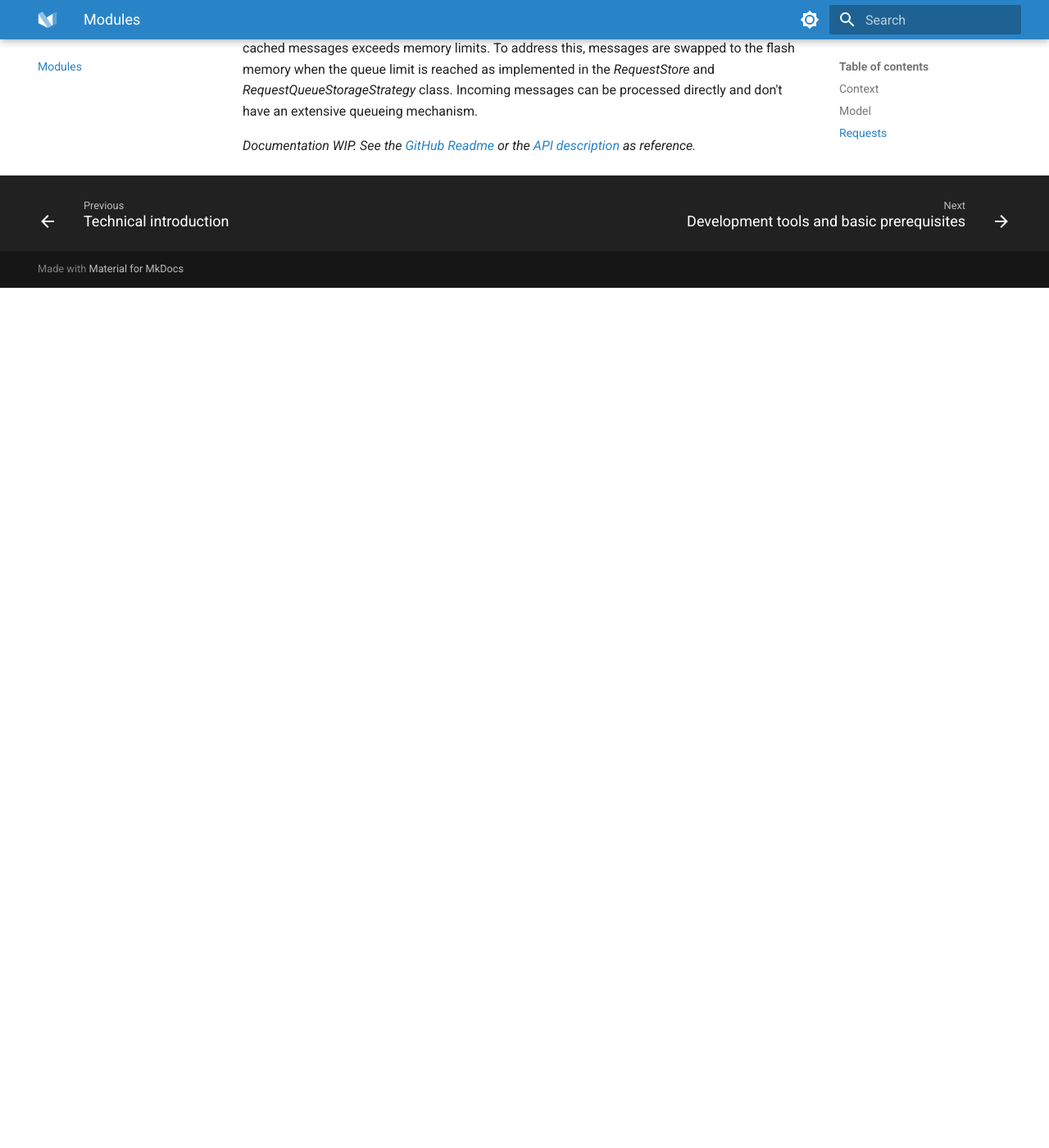
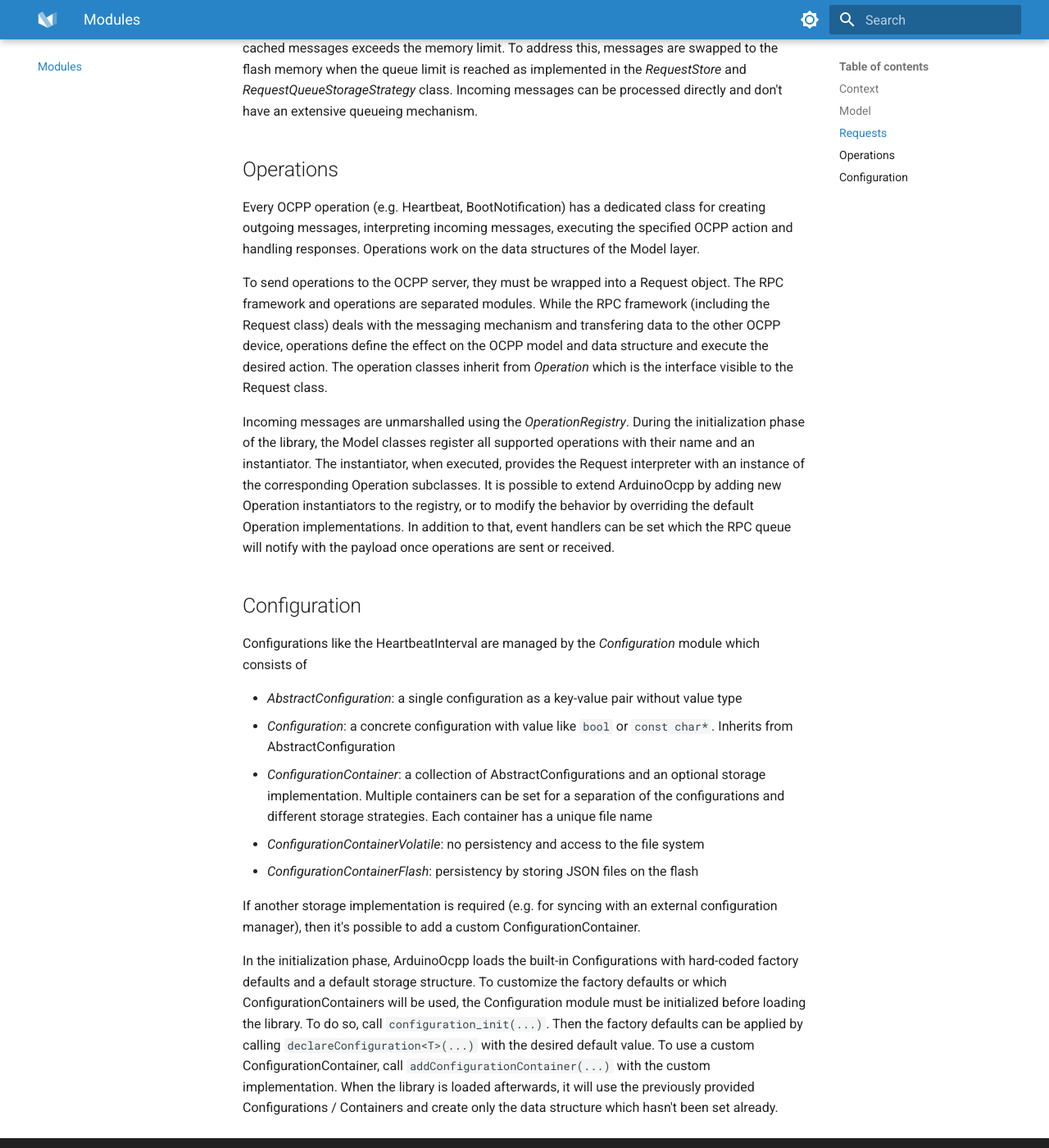
Before and after one commit to matth-x/MicroOcpp, an MkDocs documentation site: the page built from docs/modules.md, in a window 1280 px wide and 1400 px high, scrolled down 1579 px. Shown: the whole window at 82% size. Built offline with MkDocs 1.6.1 and Material for MkDocs 9.7.7, drawn with Linux system fonts in a browser that asks for light colours; before the commit the page ends 1930 px from its top, so only the background shows below that.

Commit message:
update docs

```diff
--- a/docs/modules.md
+++ b/docs/modules.md
@@ -31,6 +31,26 @@ The following list contains the resulting functional blocks:
 
 The *Request* class and all similarly named classes implement the Remote Procdure Call (RPC) framework of OCPP. A request executes an operation on the remote end of an OCPP connection. If a charger sends a request to a server, then the server will update its data base with the payload and vice versa. After receiving a request, each node replies with a confirmation, acknowledging the successful execution of the operation or notifying about an error.
 
-When being offline, outgoing requests must be queued before sending which is implemented in *RequestQueue*. Queueing is especially challenging for longer offline periods when the number of cached messages exceeds memory limits. To address this, messages are swapped to the flash memory when the queue limit is reached as implemented in the *RequestStore* and *RequestQueueStorageStrategy* class. Incoming messages can be processed directly and don't have an extensive queueing mechanism.
+When being offline, outgoing requests must be queued before sending which is implemented in *RequestQueue*. Queueing is especially challenging for longer offline periods when the number of cached messages exceeds the memory limit. To address this, messages are swapped to the flash memory when the queue limit is reached as implemented in the *RequestStore* and *RequestQueueStorageStrategy* class. Incoming messages can be processed directly and don't have an extensive queueing mechanism.
 
-*Documentation WIP. See the [GitHub Readme](https://github.com/matth-x/ArduinoOcpp) or the [API description](https://github.com/matth-x/ArduinoOcpp/blob/master/src/ArduinoOcpp.h) as reference.*
+## Operations
+
+Every OCPP operation (e.g. Heartbeat, BootNotification) has a dedicated class for creating outgoing messages, interpreting incoming messages, executing the specified OCPP action and handling responses. Operations work on the data structures of the Model layer.
+
+To send operations to the OCPP server, they must be wrapped into a Request object. The RPC framework and operations are separated modules. While the RPC framework (including the Request class) deals with the messaging mechanism and transfering data to the other OCPP device, operations define the effect on the OCPP model and data structure and execute the desired action. The operation classes inherit from *Operation* which is the interface visible to the Request class.
+
+Incoming messages are unmarshalled using the *OperationRegistry*. During the initialization phase of the library, the Model classes register all supported operations with their name and an instantiator. The instantiator, when executed, provides the Request interpreter with an instance of the corresponding Operation subclasses. It is possible to extend ArduinoOcpp by adding new Operation instantiators to the registry, or to modify the behavior by overriding the default Operation implementations. In addition to that, event handlers can be set which the RPC queue will notify with the payload once operations are sent or received.
+
+## Configuration
+
+Configurations like the HeartbeatInterval are managed by the *Configuration* module which consists of
+
+- *AbstractConfiguration*: a single configuration as a key-value pair without value type
+- *Configuration*: a concrete configuration with value like `bool` or `const char*`. Inherits from AbstractConfiguration
+- *ConfigurationContainer*: a collection of AbstractConfigurations and an optional storage implementation. Multiple containers can be set for a separation of the configurations and different storage strategies. Each container has a unique file name
+- *ConfigurationContainerVolatile*: no persistency and access to the file system
+- *ConfigurationContainerFlash*: persistency by storing JSON files on the flash
+
+If another storage implementation is required (e.g. for syncing with an external configuration manager), then it's possible to add a custom ConfigurationContainer.
+
+In the initialization phase, ArduinoOcpp loads the built-in Configurations with hard-coded factory defaults and a default storage structure. To customize the factory defaults or which ConfigurationContainers will be used, the Configuration module must be initialized before loading the library. To do so, call `configuration_init(...)`. Then the factory defaults can be applied by calling `declareConfiguration<T>(...)` with the desired default value. To use a custom ConfigurationContainer, call `addConfigurationContainer(...)` with the custom implementation. When the library is loaded afterwards, it will use the previously provided Configurations / Containers and create only the data structure which hasn't been set already.
--- a/mkdocs.yml
+++ b/mkdocs.yml
@@ -42,7 +42,7 @@ theme:
   font:
     text: Roboto
     code: Roboto Mono
-  favicon: assets/favicon.png
+  favicon: img/favicon.png
   icon:
     logo: logo
 
```
Also changed, not shown: docs/index.md (+2 -0 lines), docs/img/favicon.png (added).
